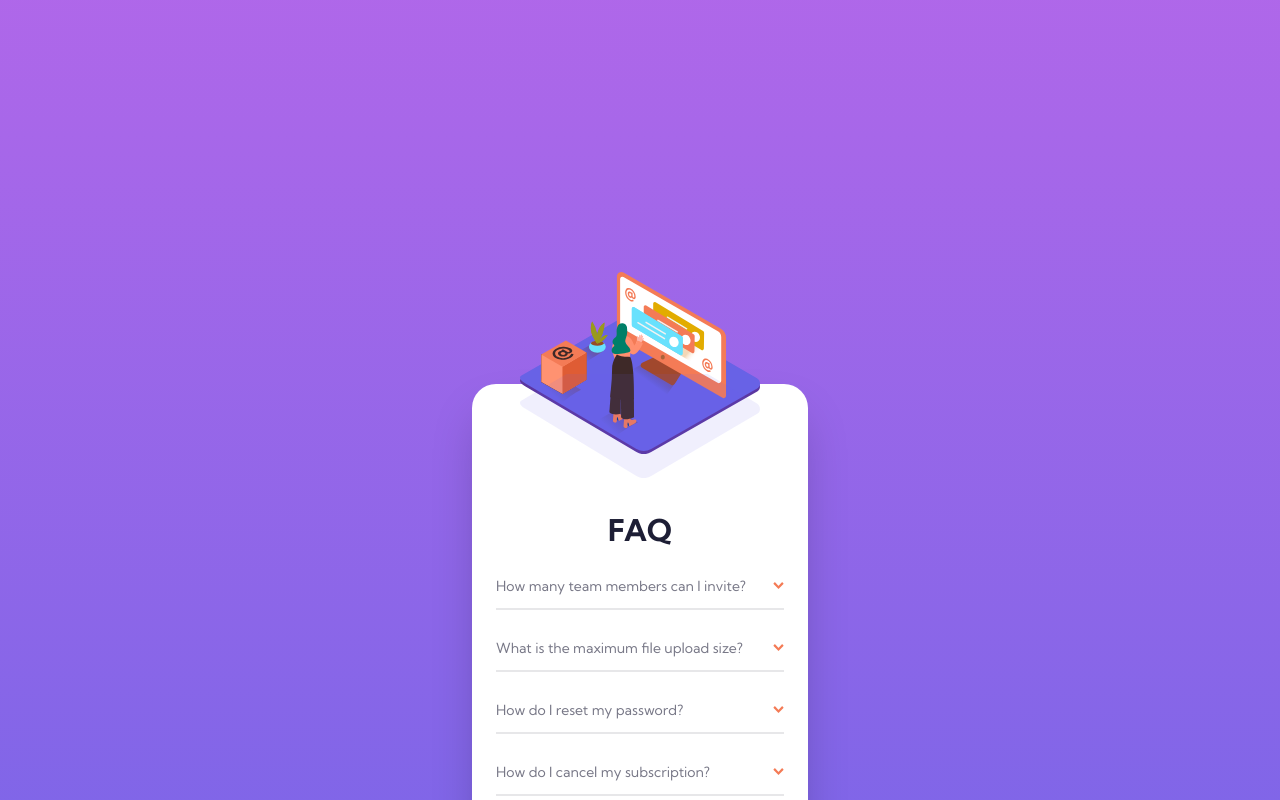
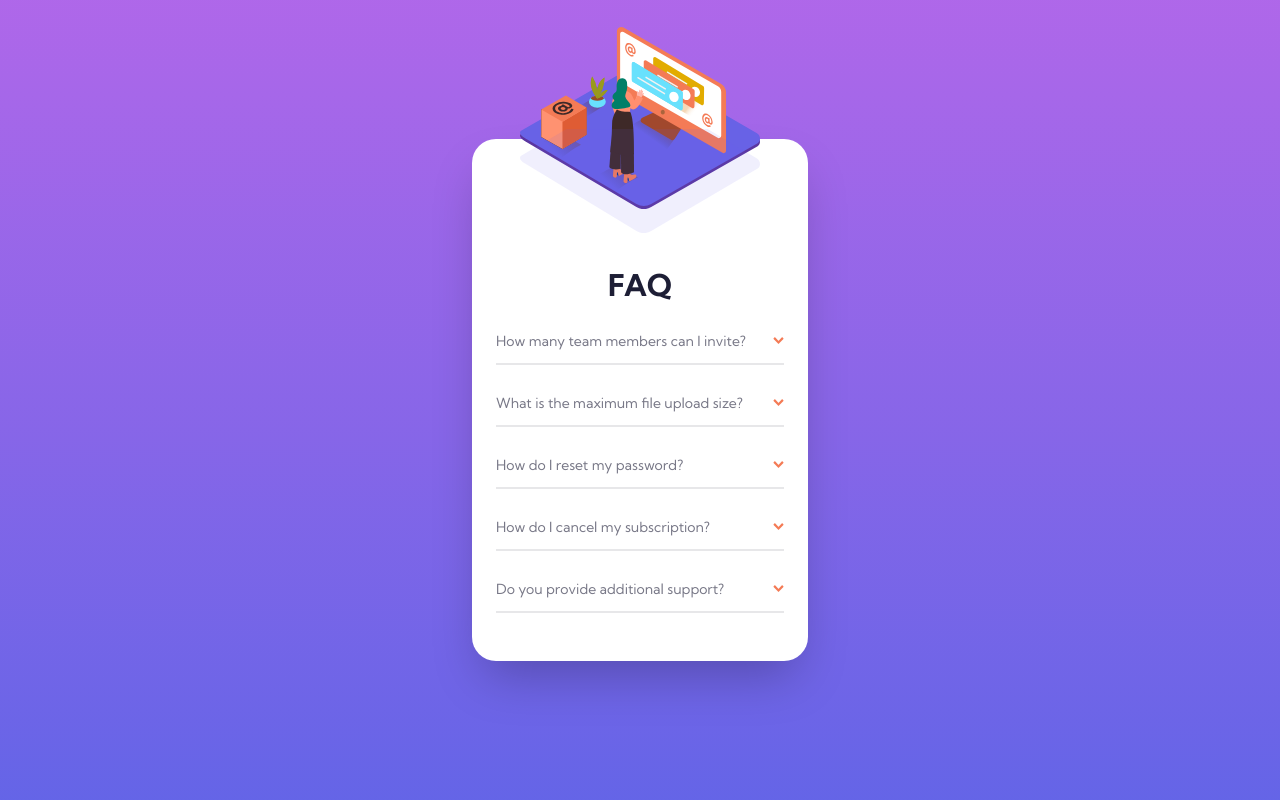
Before and after one commit to fkrunic/frontend-mentor-faq-accordion-card, a Vue app: page / in a window 1280 px wide. Shown: the top 800 px of the page. Built offline with nearby package versions, Linux system fonts and the light colour scheme.

Commit message:
removed card margin and fixed box positioning

```diff
--- a/src/App.vue
+++ b/src/App.vue
@@ -41,7 +41,7 @@ const faqs: Array<FAQ> = [
 
         <!-- Floating box on desktop -->
         <img
-          class="hidden desktop:inline-block w-[11rem] left-[18.7rem] top-[33rem] absolute z-10"
+          class="hidden desktop:inline-block w-[11rem] -left-[5.3rem] top-[9rem] absolute z-10"
           src="./assets/img/illustration-box-desktop.svg"
           alt="box"
           >
@@ -51,7 +51,7 @@ const faqs: Array<FAQ> = [
           class="
             relative
             flex flex-col desktop:flex-row desktop:justify-end
-            desktop:px-20 m-[24em]
+            desktop:px-20
             desktop:w-[50rem]
             w-[21rem]
             desktop:overflow-hidden
```
